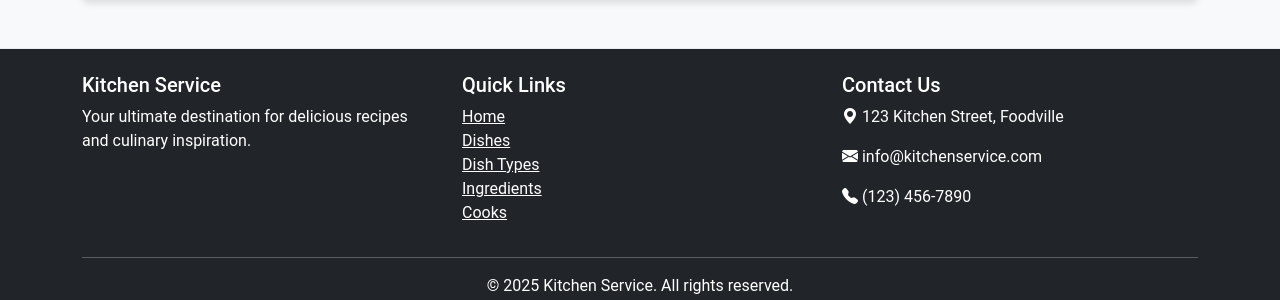
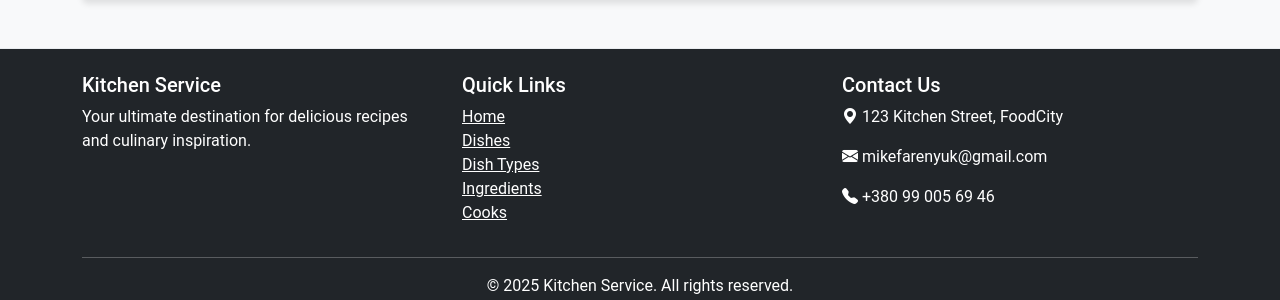
Before and after one commit to MikeFar-9/Kitchen-service, a Django app: page /cooks/1/ in a window 1280 px wide. Shown: the part 310-610 px from the top of the page. Run offline with Django 5.2, Linux system fonts and the light colour scheme; the visitor is signed in with stand-in values (Sample User, id 1); data comes from the database, SQL or seed files in the repository.

Commit message:
update text in base.html file

```diff
--- a/templates/base.html
+++ b/templates/base.html
@@ -74,9 +74,9 @@
       <div class="col-md-4">
         <h5>Contact Us</h5>
         <address>
-          <p><i class="bi bi-geo-alt-fill"></i> 123 Kitchen Street, Foodville</p>
-          <p><i class="bi bi-envelope-fill"></i> info@kitchenservice.com</p>
-          <p><i class="bi bi-telephone-fill"></i> (123) 456-7890</p>
+          <p><i class="bi bi-geo-alt-fill"></i> 123 Kitchen Street, FoodCity</p>
+          <p><i class="bi bi-envelope-fill"></i> mikefarenyuk@gmail.com</p>
+          <p><i class="bi bi-telephone-fill"></i> +380 99 005 69 46</p>
         </address>
       </div>
     </div>
```
